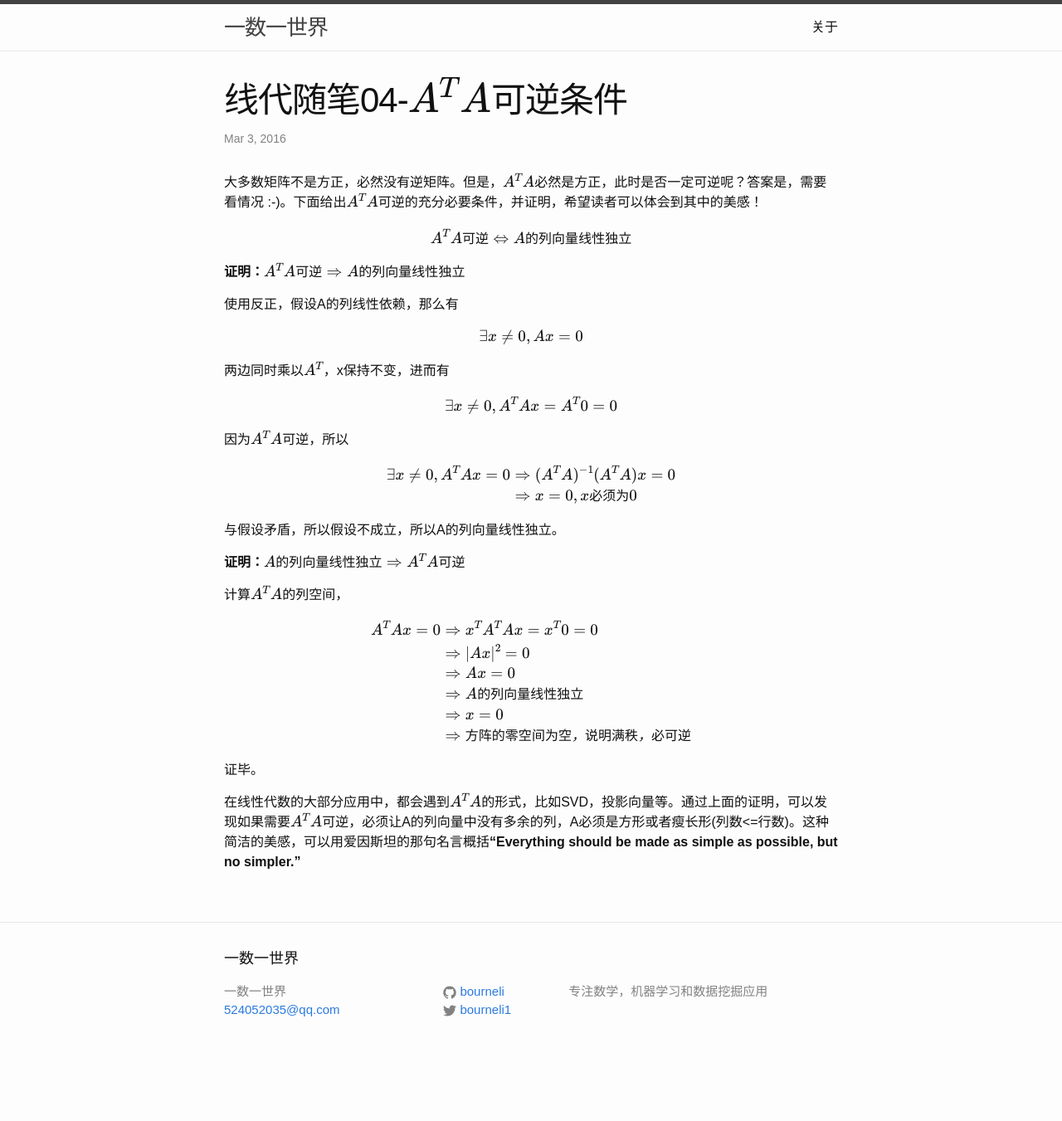
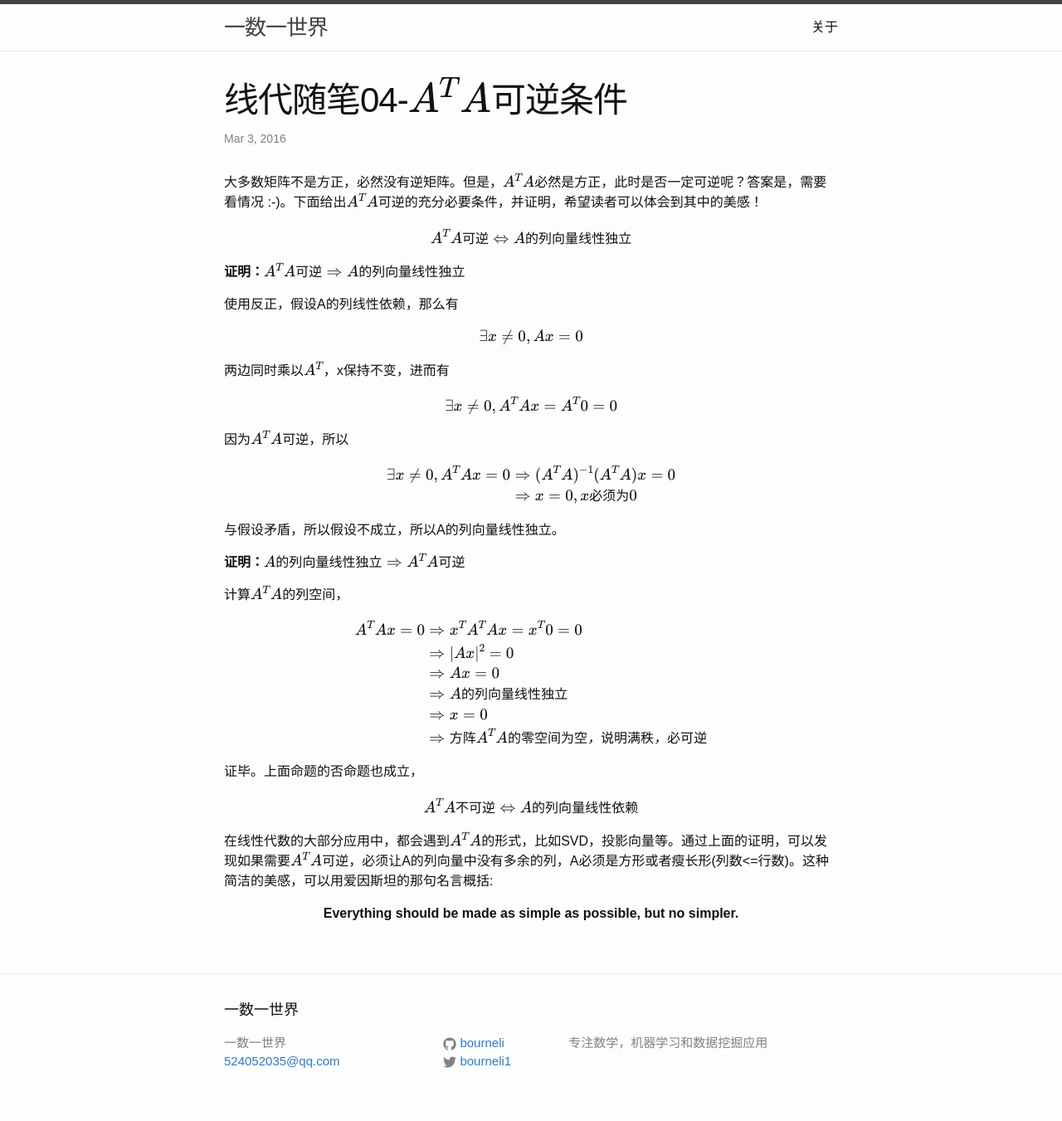
Before and after one commit to bourneli/bourneli.github.io, a Jekyll site: the page built from _posts/2016-03-03-linear-algebra-04-ATA-inverse.markdown, in a window 1280 px wide. Shown: the whole page at 83% size. Built offline with Jekyll 4.4.1, drawn with Linux system fonts in a browser that asks for light colours; formulas are drawn with MathJax 3; before the commit the page ends 1289 px from its top, so only the background shows below that.

Commit message:
fix format

```diff
--- a/_posts/2016-03-03-linear-algebra-04-ATA-inverse.markdown
+++ b/_posts/2016-03-03-linear-algebra-04-ATA-inverse.markdown
@@ -52,10 +52,16 @@ A^TAx=0
 & \Rightarrow Ax=0 \\
 & \Rightarrow A的列向量线性独立 \\
 & \Rightarrow x=0 \\
-& \Rightarrow 方阵的零空间为空，说明满秩，必可逆
+& \Rightarrow 方阵A^TA的零空间为空，说明满秩，必可逆
 \end{align}
 $$
 
-证毕。
+证毕。上面命题的否命题也成立，
 
-在线性代数的大部分应用中，都会遇到$A^TA$的形式，比如SVD，投影向量等。通过上面的证明，可以发现如果需要$A^TA$可逆，必须让A的列向量中没有多余的列，A必须是方形或者瘦长形(列数<=行数)。这种简洁的美感，可以用爱因斯坦的那句名言概括**"Everything should be made as simple as possible, but no simpler."**
+$$
+A^TA不可逆 \Leftrightarrow A的列向量线性依赖
+$$
+
+在线性代数的大部分应用中，都会遇到$A^TA$的形式，比如SVD，投影向量等。通过上面的证明，可以发现如果需要$A^TA$可逆，必须让A的列向量中没有多余的列，A必须是方形或者瘦长形(列数<=行数)。这种简洁的美感，可以用爱因斯坦的那句名言概括:
+
+<p align='center'><strong> Everything should be made as simple as possible, but no simpler.</strong></p>
```
